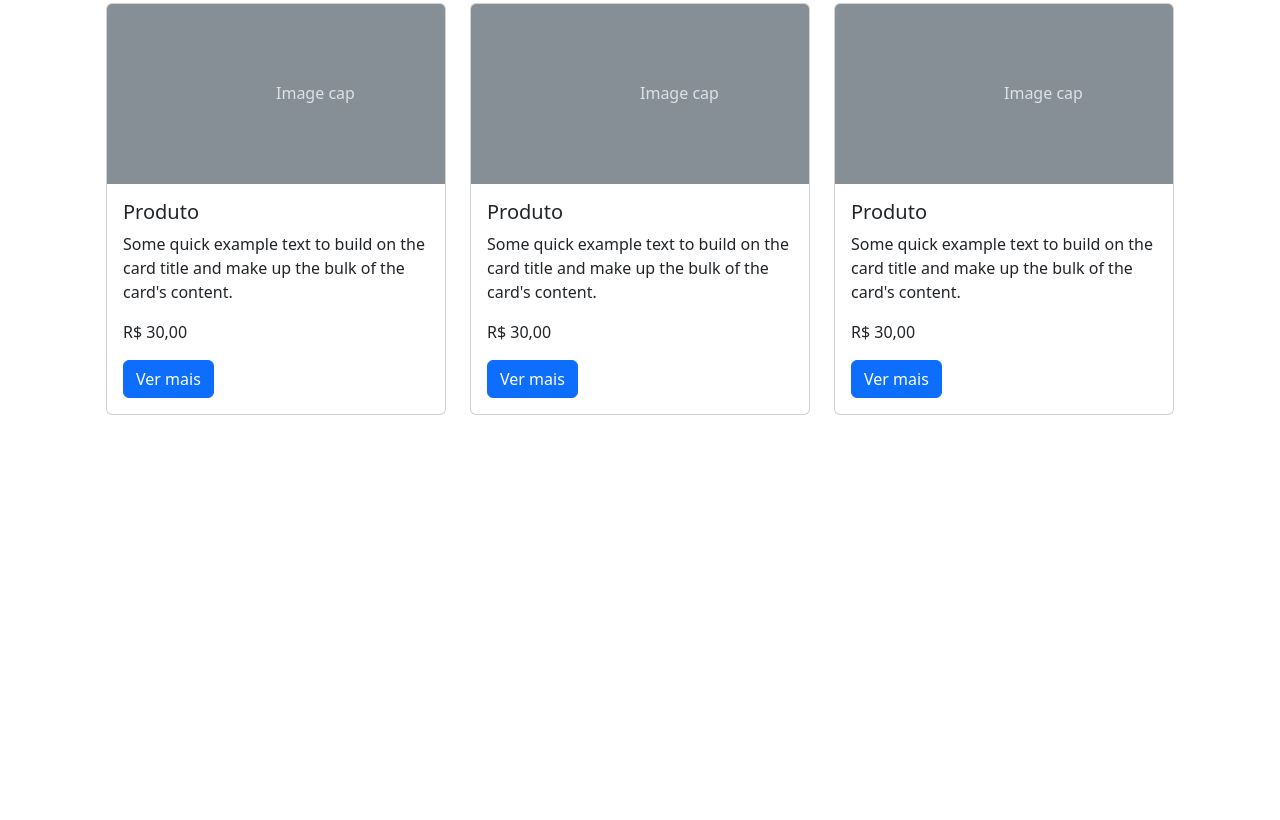
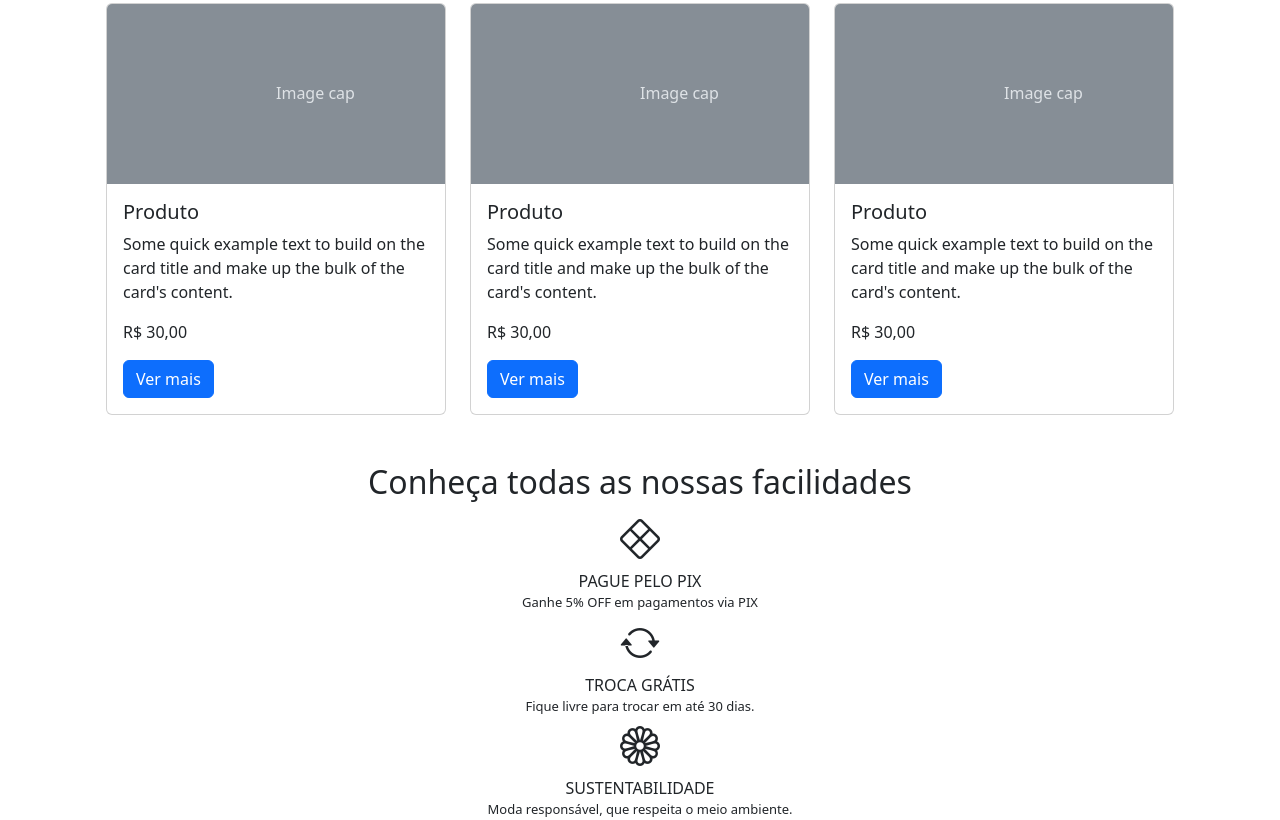
Before and after one commit to JuliaHown/meteora, a plain HTML site: page index.html in a window 1280 px wide. Shown: the part 1508-2328 px from the top of the page. Before the commit the page ends 1947 px from the top, so only its background shows below. Drawn offline with nearby package versions, Linux system fonts and the light colour scheme.

Commit message:
feat: section "facilidades" e estilos adicionados

```diff
--- /dev/null
+++ b/estilos.css
@@ -0,0 +1,3 @@
+.texto-menor {
+    font-size: 13px;
+}
--- a/index.html
+++ b/index.html
@@ -5,6 +5,8 @@
     <meta charset="UTF-8">
     <meta name="viewport" content="width=device-width, initial-scale=1.0">
     <title>Meteora</title>
+    <link rel="stylesheet" href="estilos.css">
+    <link rel="stylesheet" href="https://cdn.jsdelivr.net/npm/bootstrap-icons@1.11.3/font/bootstrap-icons.min.css">
     <link href="https://cdn.jsdelivr.net/npm/bootstrap@5.3.3/dist/css/bootstrap.min.css" rel="stylesheet"
         integrity="sha384-QWTKZyjpPEjISv5WaRU9OFeRpok6YctnYmDr5pNlyT2bRjXh0JMhjY6hW+ALEwIH" crossorigin="anonymous">
 </head>
@@ -321,6 +323,32 @@
             </div>
         </div>
 
+        <section class="text-center">
+
+            <h2>Conheça todas as nossas facilidades</h2>
+
+            <div>
+                <div><i class="bi bi-x-diamond fs-1"></i></div>
+                <div>PAGUE PELO PIX</div>
+                <div class="texto-menor">Ganhe 5% OFF em
+                    pagamentos via PIX</div>
+            </div>
+
+            <div>
+                <div><i class="bi bi-arrow-repeat fs-1"></i></div>
+                <div>TROCA GRÁTIS</div>
+                <div class="texto-menor">Fique livre para trocar em até 30 dias.</div>
+            </div>
+
+            <div>
+                <div><i class="bi bi-flower1 fs-1"></i></div>
+                <div>SUSTENTABILIDADE</div>
+                <div class="texto-menor">Moda responsável, que respeita o meio ambiente.</div>
+            </div>
+
+        </section>
+
+
         <script src="https://cdn.jsdelivr.net/npm/bootstrap@5.3.3/dist/js/bootstrap.bundle.min.js"
             integrity="sha384-YvpcrYf0tY3lHB60NNkmXc5s9fDVZLESaAA55NDzOxhy9GkcIdslK1eN7N6jIeHz"
             crossorigin="anonymous"></script>
```
